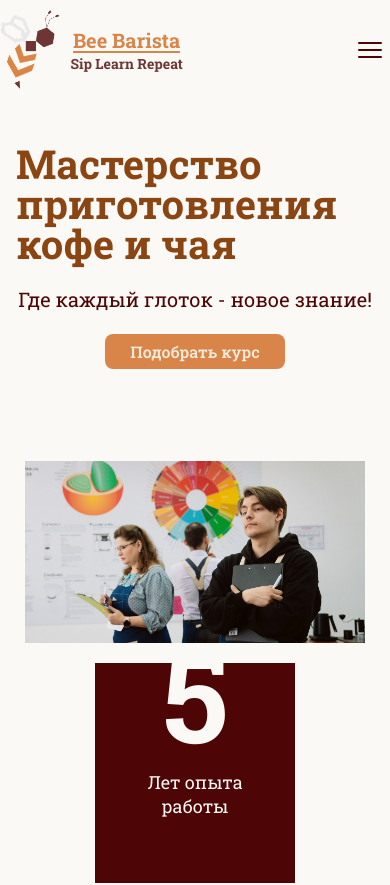
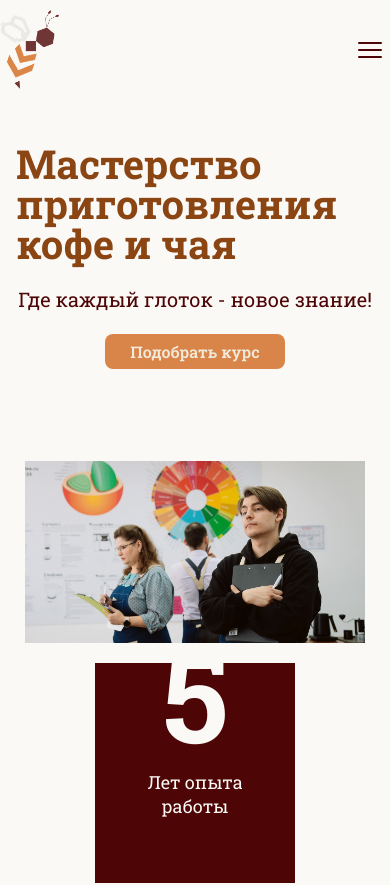
Before and after one commit to romkalan/Coffee-Tea-Mastery, a React (Vite) app: page /#/ in a window 390 px wide. Shown: the top 885 px of the page. Built offline with nearby package versions, Linux system fonts and the light colour scheme; data requests are answered from the project's data file.

Commit message:
feat: responsive UX pass — burger at 1024px, logo SVG-only, ChampionshipCycle arrows, CompetitiveTask mobile redesign, footer accordion hidden, statCards equal height

```diff
--- a/src/components/ChampionshipCycle/ChampionshipCycle.tsx
+++ b/src/components/ChampionshipCycle/ChampionshipCycle.tsx
@@ -23,9 +23,15 @@ function ChampionshipCycle() {
                     <div className={classNames(styles.centerLine)}></div>
                     <ul className={classNames(styles.stageList)}>
                         {stages.map((stage, index) => (
-                            <li className={classNames(styles.stageItem, index % 2 === 0 ? styles.left : styles.right)}
-                                key={stage.id}>
-                                <ChampionshipStage stage={stage}/>
+                            <li key={stage.id} className={classNames(styles.stageItemWrapper)}>
+                                <div className={classNames(styles.stageItem, index % 2 === 0 ? styles.left : styles.right)}>
+                                    <ChampionshipStage stage={stage}/>
+                                </div>
+                                {index < stages.length - 1 && (
+                                    <svg className={classNames(styles.arrow)} width="32" height="32" viewBox="0 0 24 24" fill="none" xmlns="http://www.w3.org/2000/svg">
+                                        <path d="M12 5v14M5 12l7 7 7-7" stroke="#D2691E" strokeWidth="2" strokeLinecap="round" strokeLinejoin="round"/>
+                                    </svg>
+                                )}
                             </li>
                         ))}
                     </ul>
--- a/src/components/ChampionshipCycle/styles.module.scss
+++ b/src/components/ChampionshipCycle/styles.module.scss
@@ -74,22 +74,45 @@
   }
 }
 
-@include respond-md-max {
+.stageItemWrapper {
+  display: flex;
+  flex-direction: column;
+  align-items: center;
+}
+
+.arrow {
+  display: none;
+  margin: 8px 0;
+  animation: bounceArrow 1.5s ease-in-out infinite;
+}
+
+@for $i from 1 through 10 {
+  .stageItemWrapper:nth-child(#{$i}) .arrow {
+    animation-delay: #{$i * 0.3 - 0.3}s;
+  }
+}
+
+@include respond-lg-max {
   .centerLine {
     display: none;
+  }
+
+  .stageItem::after {
+    display: none;
+  }
+
+  .stageItemWrapper {
+    align-items: stretch;
+  }
+
+  .arrow {
+    display: block;
+    align-self: center;
   }
 
   .stageItem {
     flex-direction: column;
     align-items: flex-start;
-    padding-left: 24px;
-    border-left: 3px solid $color-accent;
-
-    &::after {
-      left: -12px;
-      transform: none;
-      top: 0;
-    }
   }
 
   .left, .right {
@@ -109,3 +132,14 @@
     box-shadow: 0 0 0 0 rgba(139, 69, 19, 0);
   }
 }
+
+@keyframes bounceArrow {
+  0%, 100% {
+    transform: translateY(0);
+    opacity: 0.5;
+  }
+  50% {
+    transform: translateY(8px);
+    opacity: 1;
+  }
+}
--- a/src/components/CompetitveTask/styles.module.scss
+++ b/src/components/CompetitveTask/styles.module.scss
@@ -99,14 +99,43 @@
   }
 }
 
-@include respond-sm-max {
+@include respond-lg-max {
   .images {
     flex-direction: column;
-    align-items: center;
+    align-items: stretch;
+    gap: 16px;
   }
 
   .imageWrapper {
     width: 100%;
-    max-width: 400px;
+    max-width: none;
+    position: relative;
+    border-radius: $border-radius-medium;
+    overflow: hidden;
+  }
+
+  .image {
+    filter: grayscale(0);
+    border-width: 2px;
+  }
+
+  .imageWrapper:hover {
+    transform: none;
+  }
+
+  .imageWrapper:hover .image {
+    filter: grayscale(0) brightness(1);
+    transform: none;
+  }
+
+  .imageCaption {
+    opacity: 1;
+    transform: translate(-50%, -50%) scale(1);
+    font-size: clamp(0.875rem, 3vw, 1rem);
+    padding: 8px 16px;
+  }
+
+  .imageOverlay {
+    display: none;
   }
 }
--- a/src/components/Footer/styles.module.scss
+++ b/src/components/Footer/styles.module.scss
@@ -162,15 +162,48 @@
   }
 }
 
-@include mixins.respond-md-max {
+@include mixins.respond-lg-max {
   .additionalInfo {
     flex-direction: column;
     align-items: stretch;
+    gap: 24px;
   }
 
   .contacts {
     flex-direction: column;
+    gap: 16px;
+    padding: 0 16px;
+    align-items: flex-start;
+  }
+
+  .contacts li:not(:first-child) {
+    width: 100%;
+    justify-content: flex-start;
     gap: 12px;
+  }
+
+  .accordionSection {
+    display: none;
+  }
+
+  .socials {
+    text-align: center;
+    padding: 16px 16px 0;
+  }
+
+  .socialsTitle {
+    font-size: mixins.$font-standard;
+    margin: 0 0 12px;
+  }
+
+  .rights {
+    text-align: center;
+    padding: 0 16px;
+  }
+
+  .rights::before {
+    width: 80%;
+    bottom: 60px;
   }
 }
 
--- a/src/components/Header/Header.tsx
+++ b/src/components/Header/Header.tsx
@@ -12,7 +12,7 @@ import {selectUser} from "../../redux/entities/auth";
 function Header() {
     const user = useAppSelector(selectUser);
     const [isOpen, setIsOpen] = useState(false);
-    const [isMobile, setIsMobile] = useState(window.innerWidth < 768);
+    const [isMobile, setIsMobile] = useState(window.innerWidth < 1024);
     const [isMobileNavOpen, setIsMobileNavOpen] = useState(false);
     const navigate = useNavigate();
     const location = useLocation();
@@ -20,7 +20,7 @@ function Header() {
 
     useEffect(() => {
         const handleResize = () => {
-            setIsMobile(window.innerWidth < 768);
+            setIsMobile(window.innerWidth < 1024);
         };
         window.addEventListener("resize", handleResize);
         return () => window.removeEventListener("resize", handleResize);
--- a/src/components/Header/styles.module.scss
+++ b/src/components/Header/styles.module.scss
@@ -57,9 +57,16 @@
   color: mixins.$color-accent;
 }
 
-@media (max-width: 767px) {
+@include mixins.respond-lg-max {
   .root {
     margin-bottom: 24px;
+  }
+}
+
+@include mixins.respond-lg-max {
+  .headerPages,
+  .helpers {
+    display: none;
   }
 }
 
--- a/src/components/Logo/styles.module.scss
+++ b/src/components/Logo/styles.module.scss
@@ -42,3 +42,9 @@
   font-size: clamp(0.875rem, 1.2vw, 1rem); /* 14px - 16px */
   color: mixins.$color-primary;
 }
+
+@include mixins.respond-lg-max {
+  .logoText {
+    display: none;
+  }
+}
--- a/src/components/ServiceStats/styles.module.scss
+++ b/src/components/ServiceStats/styles.module.scss
@@ -24,8 +24,10 @@
     flex-direction: column;
     align-items: center;
     text-align: center;
+    justify-content: center;
     @include card-style;
     padding: $space-3xl;
+    min-height: 140px;
 }
 
 .statValue {
```
Also changed, not shown: 5 other files (tests, documents, lock files or other folders).
